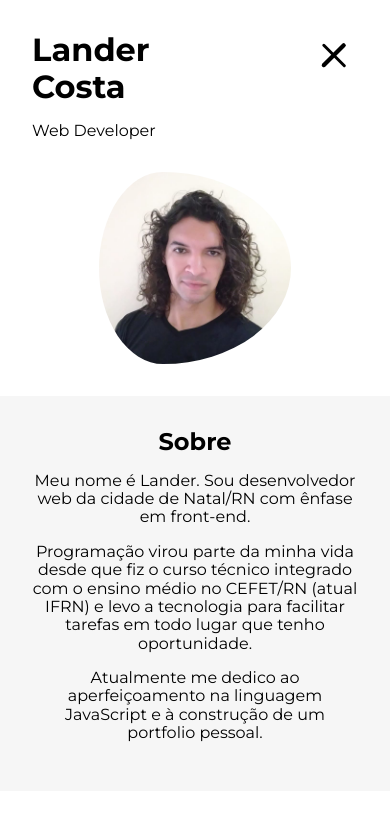
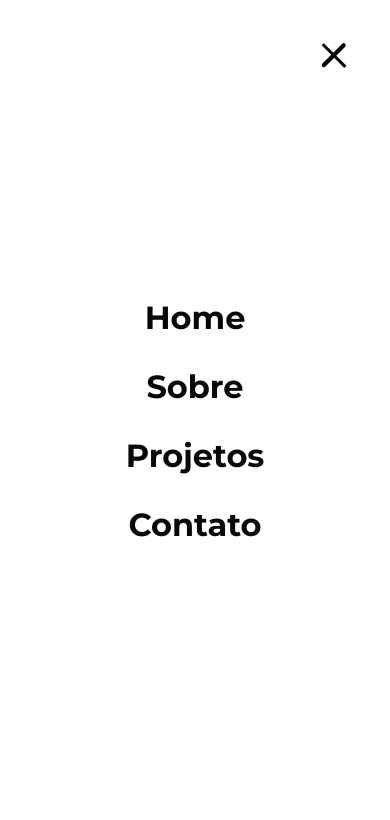
Before and after one commit to LanderCosta/landercosta.github.io, a plain HTML site: page index.html in a window 390 px wide. Both pictures are taken after a click on the element 334 px from the left and 56 px from the top of the page. Shown: the top 820 px of the page. Drawn offline with Linux system fonts and the light colour scheme.

Commit message:
Adicionando o menu mobile

```diff
--- a/css/main.css
+++ b/css/main.css
@@ -37,6 +37,42 @@ section:nth-child(2n) {
   text-align: left;
 }
 
+/* Begin of mobile menu */
+.menu-mobile {
+  align-items: center;
+  background-color: white;
+  display: flex;
+  justify-content: center;
+  height: 100vh;
+  opacity: 0;
+  position: absolute;
+  width: 100vw;
+  z-index: 2;
+}
+
+.menu-mobile.show {
+  opacity: 1;
+  transition: all 0.5s ease-in-out;
+}
+
+.menu-list {
+  list-style-type: none;
+  padding: 0;
+  text-align: center;
+}
+
+.menu-item {
+  margin: 2rem 0;
+}
+
+.menu-link {
+  color: var(--primary-color);
+  font-size: 2rem;
+  font-weight: 700;
+  text-decoration: none;
+}
+/* End of mobile menu */
+
 header {
   display: flex;
   justify-content: space-between;
@@ -47,23 +83,23 @@ h1, h2 {
   margin: 0;
 }
 
-.menu {
+.menu-hamburguer {
   align-items: center;
   cursor: pointer;
   display: flex;
   height: 3rem;
   justify-content: center;
   width: 3rem;
+  z-index: 4;
 }
 
 .hamburguer {
-  border-radius: 0.5rem;
   display: block;
   background-color: black;
   height: 0.2rem;
   position: relative;
   width: 2rem;
-  transition: 0.5s ease-in-out;
+  transition: all 0.5s ease-in-out;
 }
 
 .hamburguer:before,
@@ -86,15 +122,15 @@ h1, h2 {
   transform: translateY(0.5rem);
 }
 
-.menu.open .hamburguer {
+.menu-hamburguer.open .hamburguer {
   transform: rotate(45deg);
 }
 
-.menu.open .hamburguer:before {
+.menu-hamburguer.open .hamburguer:before {
   transform: rotate(90deg);
 }
 
-.menu.open .hamburguer:after {
+.menu-hamburguer.open .hamburguer:after {
   transform: rotate(90deg);
 }
 
--- a/index.html
+++ b/index.html
@@ -11,6 +11,14 @@
 </head>
 <body>
   <!-- TODO: Adicionar menu mobile com ícone hamburguer -->
+  <aside class="menu-mobile">
+    <ul class="menu-list">
+      <li class="menu-item"><a class="menu-link" href="">Home</a></li>
+      <li class="menu-item"><a class="menu-link" href="">Sobre</a></li>
+      <li class="menu-item"><a class="menu-link" href="">Projetos</a></li>
+      <li class="menu-item"><a class="menu-link" href="">Contato</a></li>
+    </ul>
+  </aside>
   <main>
     <section class="hero">
       <div class="container">
@@ -19,7 +27,7 @@
             <h1>Lander<br>Costa</h1>
             <p>Web Developer</p>
           </div>
-            <div class="menu">
+            <div class="menu-hamburguer">
               <div class="hamburguer"></div>
             </div>
         </header>
--- a/js/main.js
+++ b/js/main.js
@@ -6,10 +6,12 @@
   addHamburguerAnimation();
 
   function addHamburguerAnimation(){
-    const menuBtn = document.querySelector('.menu');
+    const menuBtn = document.querySelector('.menu-hamburguer');
+    const menuMobile = document.querySelector('.menu-mobile');
     let menuOpen = false;
     menuBtn.addEventListener('click', () => {
       menuBtn.classList.toggle('open');
+      menuMobile.classList.toggle('show');
       menuOpen = !menuOpen;
     });
   }
```
